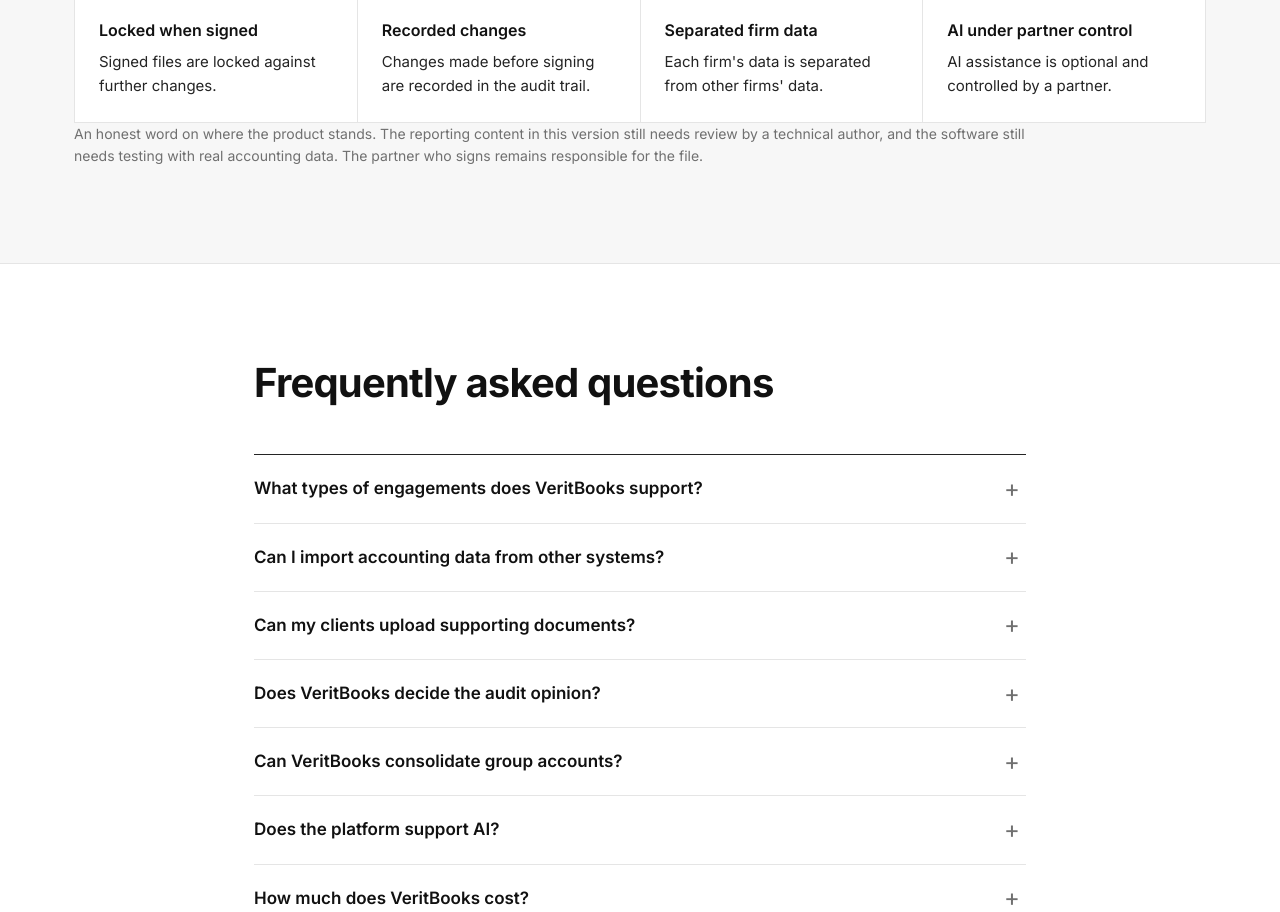
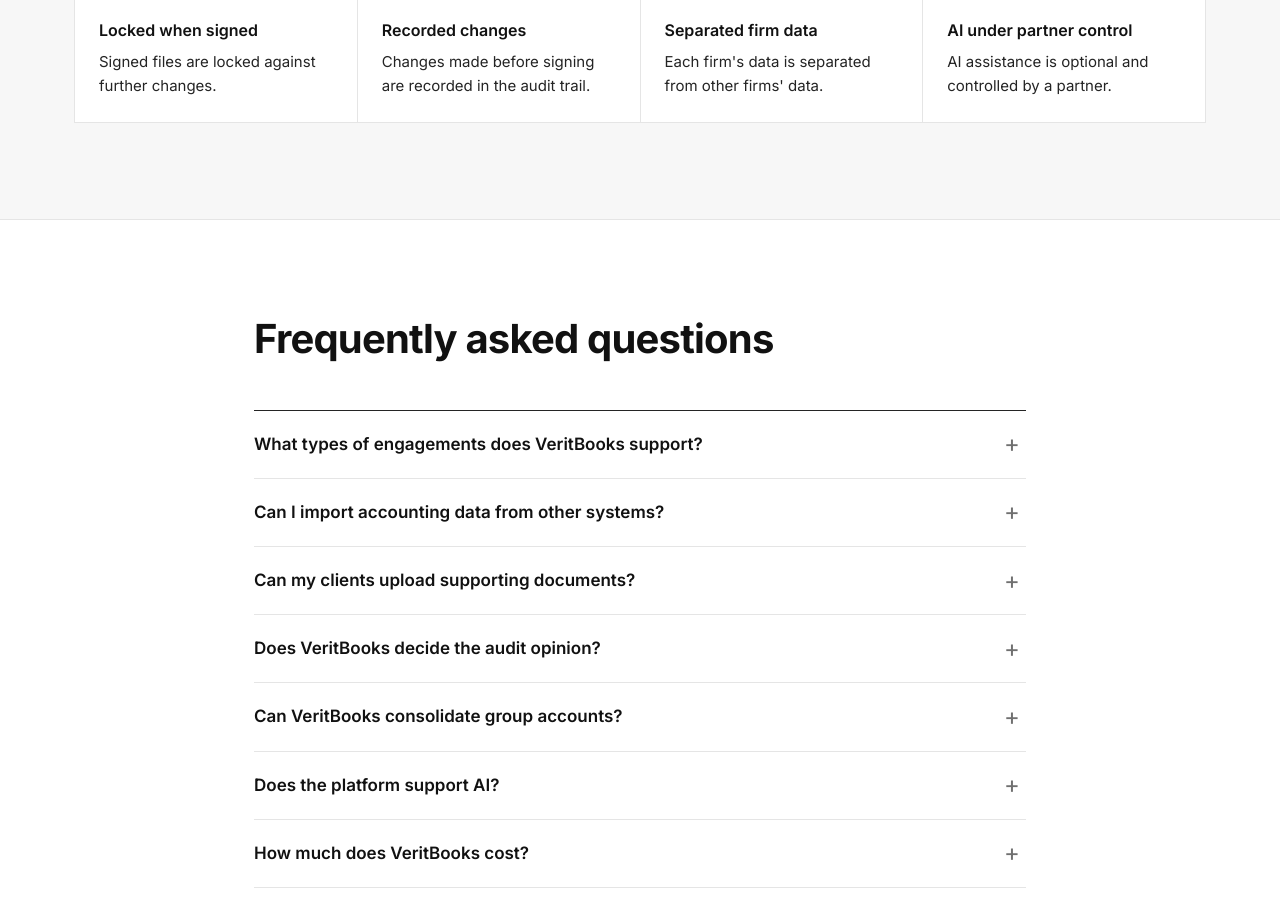
Before and after one commit to Davvvider2002/veritbooks, a React (Vite) app: page / in a window 1280 px wide. Shown: the part 5820-6732 px from the top of the page. Built offline with nearby package versions, Linux system fonts and the light colour scheme; no server answers.

Commit message:
Remove the product status note from the landing page
Co-Authored-By: Claude Opus 5.5 <noreply@anthropic.com>
Claude-Session: https://claude.ai/code/session_01Umee4j28GFbnXGhgEd7Aep

```diff
--- a/src/landing/Landing.tsx
+++ b/src/landing/Landing.tsx
@@ -445,9 +445,6 @@ export function Landing() {
                 </div>
               ))}
             </dl>
-            <p className="lp-note">
-              An honest word on where the product stands. The reporting content in this version still needs review by a technical author, and the software still needs testing with real accounting data. The partner who signs remains responsible for the file.
-            </p>
           </div>
         </section>
 
```
